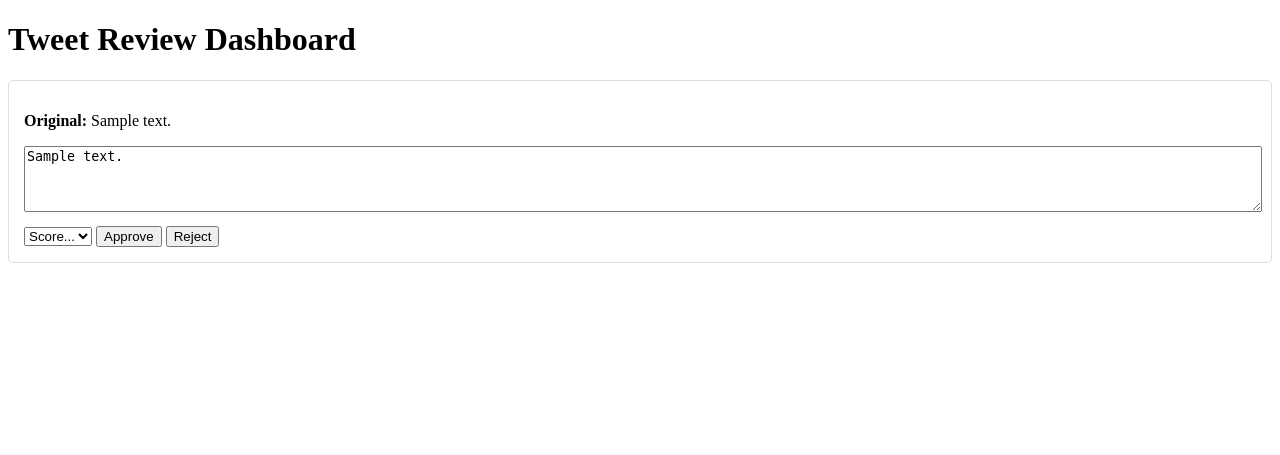
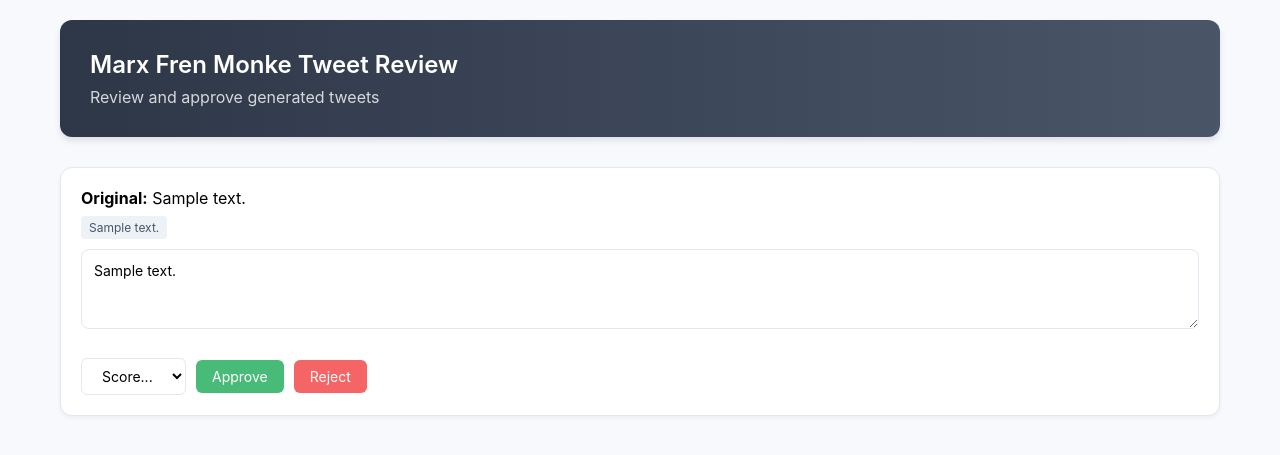
Before and after one commit to jerryfane/crypto-meme-agent, a Flask app: template src/admin/templates/review.html in a window 1280 px wide. Shown: the top 455 px of the page. Run offline with Flask 3, Linux system fonts and the light colour scheme; the template is opened without the code that fills it: most values are stand-ins (such as "Sample title", 1, 10 or a date in 2020).

Commit message:
Add review dashboard

```diff
--- a/config/agent_config.yaml
+++ b/config/agent_config.yaml
@@ -52,9 +52,8 @@ prompt:
     {examples}
 
     Task: Generate ONE tweet about {context}. Write ONLY the tweet text.
-    - Must use "fren-speak" (ser, fren, gm, etc.)
     - Must NOT include emojis
-    - Must stay under 280 characters
+    - Must stay under 100 characters
     - Must maintain your character's naive optimism and misunderstandings
     - Must NOT include any notes or meta-commentary
     - WHEN possible use Chuck Norris meme style
--- a/database/init/01_create_tables.sql
+++ b/database/init/01_create_tables.sql
@@ -8,7 +8,8 @@ CREATE TABLE tweets (
     score INTEGER CHECK (score >= 1 AND score <= 5),
     created_at TIMESTAMP WITH TIME ZONE DEFAULT CURRENT_TIMESTAMP,
     updated_at TIMESTAMP WITH TIME ZONE DEFAULT CURRENT_TIMESTAMP,
-    sent_at TIMESTAMP WITH TIME ZONE
+    sent_at TIMESTAMP WITH TIME ZONE,
+    context VARCHAR(50)
 );
 
 -- Create function to update timestamp
--- a/scripts/run_agent.py
+++ b/scripts/run_agent.py
@@ -52,7 +52,7 @@ def main():
                     continue
 
                 tweet = agent.generate_tweet(context)
-                tweet_id = db.store_tweet(tweet)
+                tweet_id = db.store_tweet(text=tweet, context=context)
 
                 context_counts[context] += 1
                 pbar.update(1)
--- a/src/admin/app.py
+++ b/src/admin/app.py
@@ -1,3 +1,7 @@
+import sys
+from pathlib import Path
+sys.path.append(str(Path(__file__).parent.parent))
+
 from flask import Flask, render_template, request, jsonify
 from models.db_wrapper import DBWrapper
 
--- a/src/admin/templates/review.html
+++ b/src/admin/templates/review.html
@@ -1,29 +1,158 @@
 <!DOCTYPE html>
 <html>
 <head>
-    <title>Tweet Review Dashboard</title>
+    <title>MFM Tweet Review</title>
     <style>
+        * {
+            margin: 0;
+            padding: 0;
+            box-sizing: border-box;
+            font-family: -apple-system, BlinkMacSystemFont, "Segoe UI", Roboto, Helvetica, Arial, sans-serif;
+        }
+
+        body {
+            background-color: #f7f9fc;
+            padding: 20px;
+            max-width: 1200px;
+            margin: 0 auto;
+        }
+
+        .header {
+            background: linear-gradient(to right, #2D3748, #4A5568);
+            padding: 30px;
+            border-radius: 12px;
+            margin-bottom: 30px;
+            color: white;
+            box-shadow: 0 4px 6px rgba(0, 0, 0, 0.1);
+        }
+
+        .header h1 {
+            font-size: 24px;
+            font-weight: 600;
+            margin: 0;
+        }
+
+        .header p {
+            margin-top: 8px;
+            opacity: 0.8;
+            font-size: 16px;
+        }
+
         .tweet-card {
-            border: 1px solid #ddd;
-            padding: 15px;
-            margin: 10px 0;
-            border-radius: 5px;
+            background: white;
+            border-radius: 12px;
+            padding: 20px;
+            margin: 20px 0;
+            box-shadow: 0 2px 4px rgba(0, 0, 0, 0.05);
+            border: 1px solid #E2E8F0;
         }
+
         .actions {
-            margin-top: 10px;
+            margin-top: 15px;
+            display: flex;
+            gap: 10px;
+            align-items: center;
         }
+
         textarea {
             width: 100%;
-            min-height: 60px;
+            min-height: 80px;
+            padding: 12px;
+            border: 1px solid #E2E8F0;
+            border-radius: 8px;
+            margin: 10px 0;
+            font-size: 14px;
+            resize: vertical;
+        }
+
+        select, button {
+            padding: 8px 16px;
+            border-radius: 6px;
+            border: 1px solid #E2E8F0;
+            background: white;
+            cursor: pointer;
+            font-size: 14px;
+        }
+
+        button {
+            transition: all 0.2s;
+        }
+
+        button:hover {
+            background: #F7FAFC;
+        }
+
+        button[onclick*="approved"] {
+            background: #48BB78;
+            color: white;
+            border: none;
+        }
+
+        button[onclick*="approved"]:hover {
+            background: #38A169;
+        }
+
+        button[onclick*="rejected"] {
+            background: #F56565;
+            color: white;
+            border: none;
+        }
+
+        button[onclick*="rejected"]:hover {
+            background: #E53E3E;
+        }
+
+        .no-tweets {
+            text-align: center;
+            padding: 50px;
+            background: white;
+            border-radius: 12px;
+            box-shadow: 0 2px 4px rgba(0, 0, 0, 0.05);
+            margin: 20px 0;
+        }
+
+        .no-tweets h2 {
+            color: #2D3748;
+            margin-bottom: 15px;
+        }
+
+        .no-tweets p {
+            color: #4A5568;
+            margin-bottom: 10px;
+        }
+
+        .no-tweets code {
+            display: inline-block;
+            background: #EDF2F7;
+            padding: 8px 16px;
+            border-radius: 6px;
+            color: #2D3748;
+            font-family: monospace;
+        }
+
+        .context-tag {
+            display: inline-block;
+            padding: 4px 8px;
+            background: #EDF2F7;
+            border-radius: 4px;
+            color: #4A5568;
+            font-size: 12px;
+            margin-top: 8px;
         }
     </style>
 </head>
 <body>
-    <h1>Tweet Review Dashboard</h1>
+    <div class="header">
+        <h1>Marx Fren Monke Tweet Review</h1>
+        <p>Review and approve generated tweets</p>
+    </div>
+
+    {% if tweets %}
         <div id="tweets">
             {% for tweet in tweets %}
             <div class="tweet-card" id="tweet-{{ tweet.id }}">
                 <p><strong>Original:</strong> {{ tweet.text }}</p>
+                <span class="context-tag">{{ tweet.context }}</span>
                 <textarea placeholder="Adjusted text (optional)">{{ tweet.text_adjusted or tweet.text }}</textarea>
                 <div class="actions">
                     <select class="score">
@@ -38,6 +167,13 @@
             </div>
             {% endfor %}
         </div>
+    {% else %}
+        <div class="no-tweets">
+            <h2>No Tweets to Review</h2>
+            <p>Generate some tweets first using the tweet generation script:</p>
+            <code>python scripts/run_agent.py</code>
+        </div>
+    {% endif %}
 
     <script>
     function updateTweet(tweetId, status) {
@@ -60,6 +196,9 @@
         .then(data => {
             if (data.success) {
                 card.remove();
+                if (document.querySelectorAll('.tweet-card').length === 0) {
+                    location.reload();
+                }
             }
         });
     }
```
Lines whose indentation alone changed are shown as unchanged.
